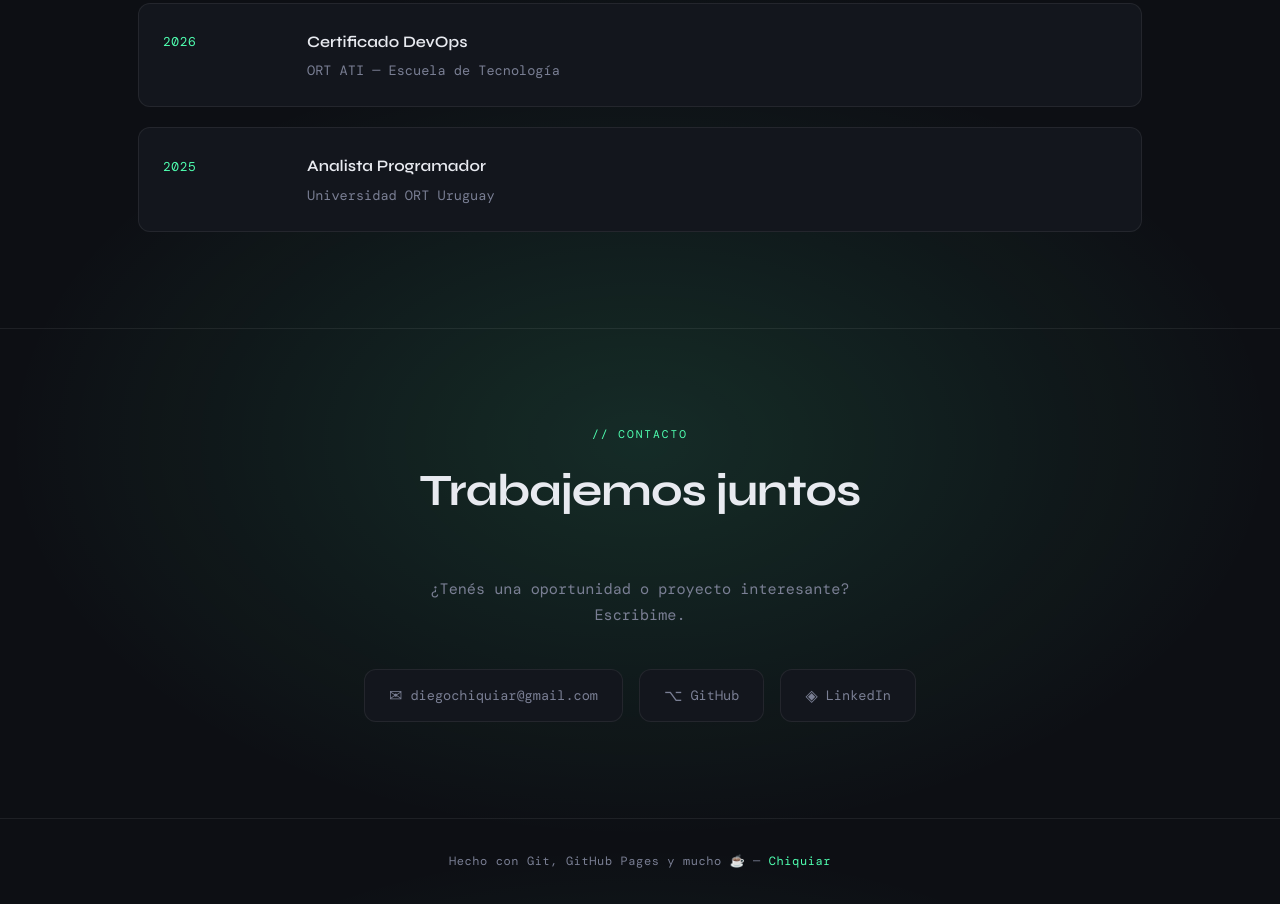
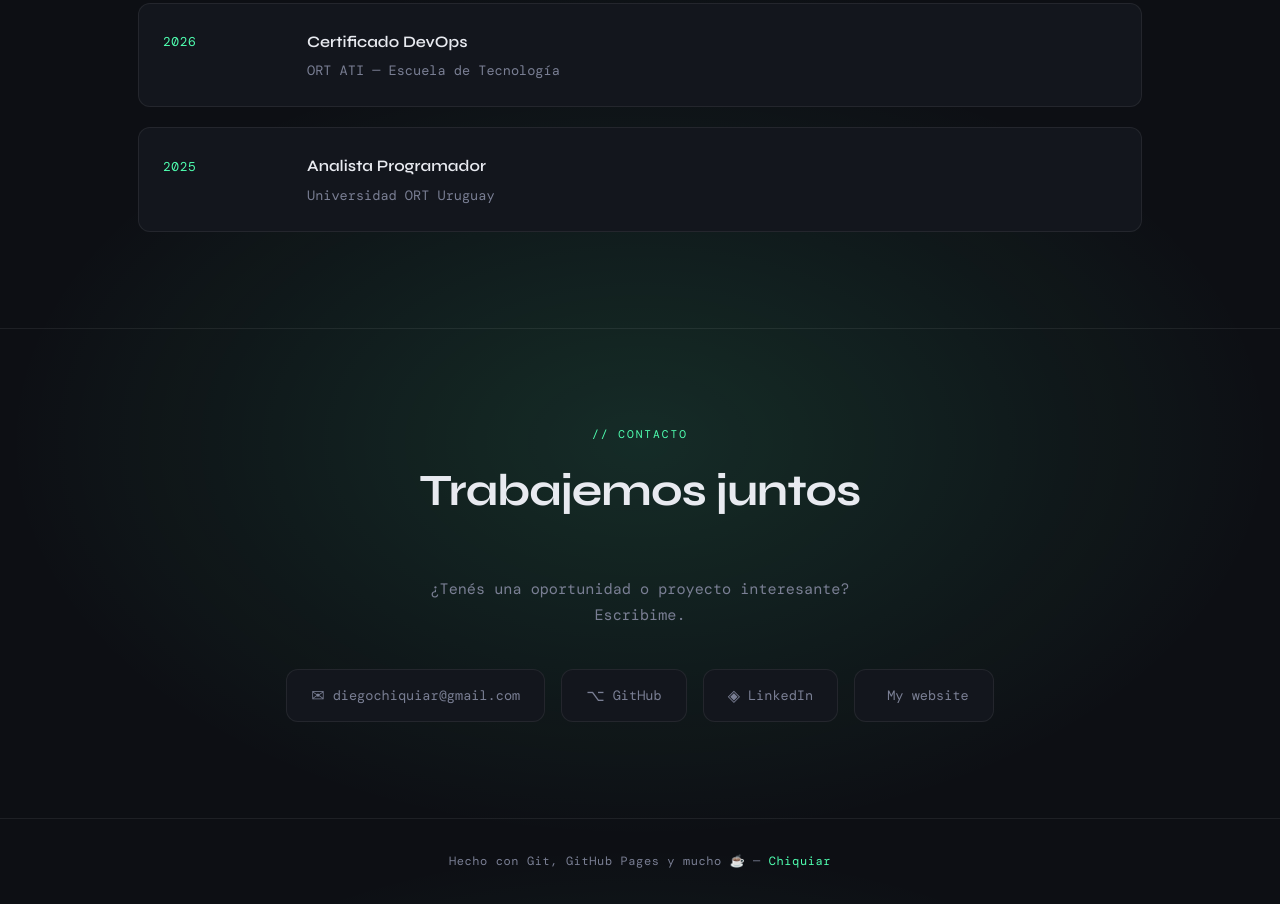
Before and after one commit to dchiquiar/portfolio-devops, a plain HTML site: page index.html in a window 1280 px wide. Shown: the part 2358-3262 px from the top of the page. Drawn offline with nearby package versions, Linux system fonts and the light colour scheme; a script that the page names is missing; a web font is replaced by a local one.

Commit message:
feat: added my website and fixed personal links

```diff
--- a/index.html
+++ b/index.html
@@ -226,11 +226,14 @@
       <a href="mailto:tu@email.com" class="contact-link">
         <span class="contact-icon">✉</span> diegochiquiar@gmail.com
       </a>
-      <a href="https://github.com/tu-usuario" class="contact-link" target="_blank">
+      <a href="https://github.com/dchiquiar" class="contact-link" target="_blank">
         <span class="contact-icon">⌥</span> GitHub
       </a>
-      <a href="https://linkedin.com/in/tu-usuario" class="contact-link" target="_blank">
+      <a href="https://linkedin.com/in/diego-chiquiar" class="contact-link" target="_blank">
         <span class="contact-icon">◈</span> LinkedIn
+      </a>
+      <a href="https://dchiquiar.github.io" class="contact-link" target="_blank">
+	<span class="contact-icon"></span> My website
       </a>
     </div>
   </section>
```
